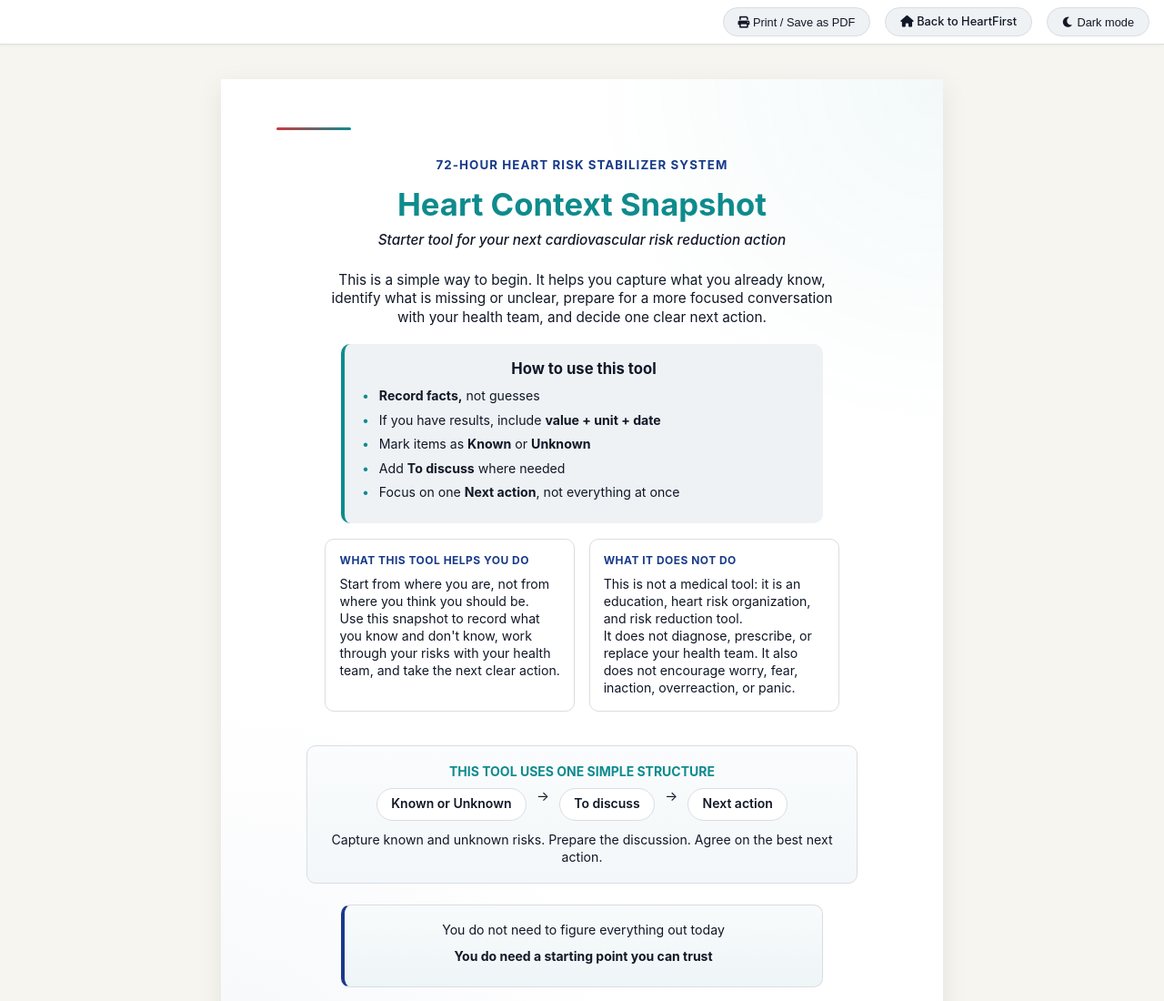
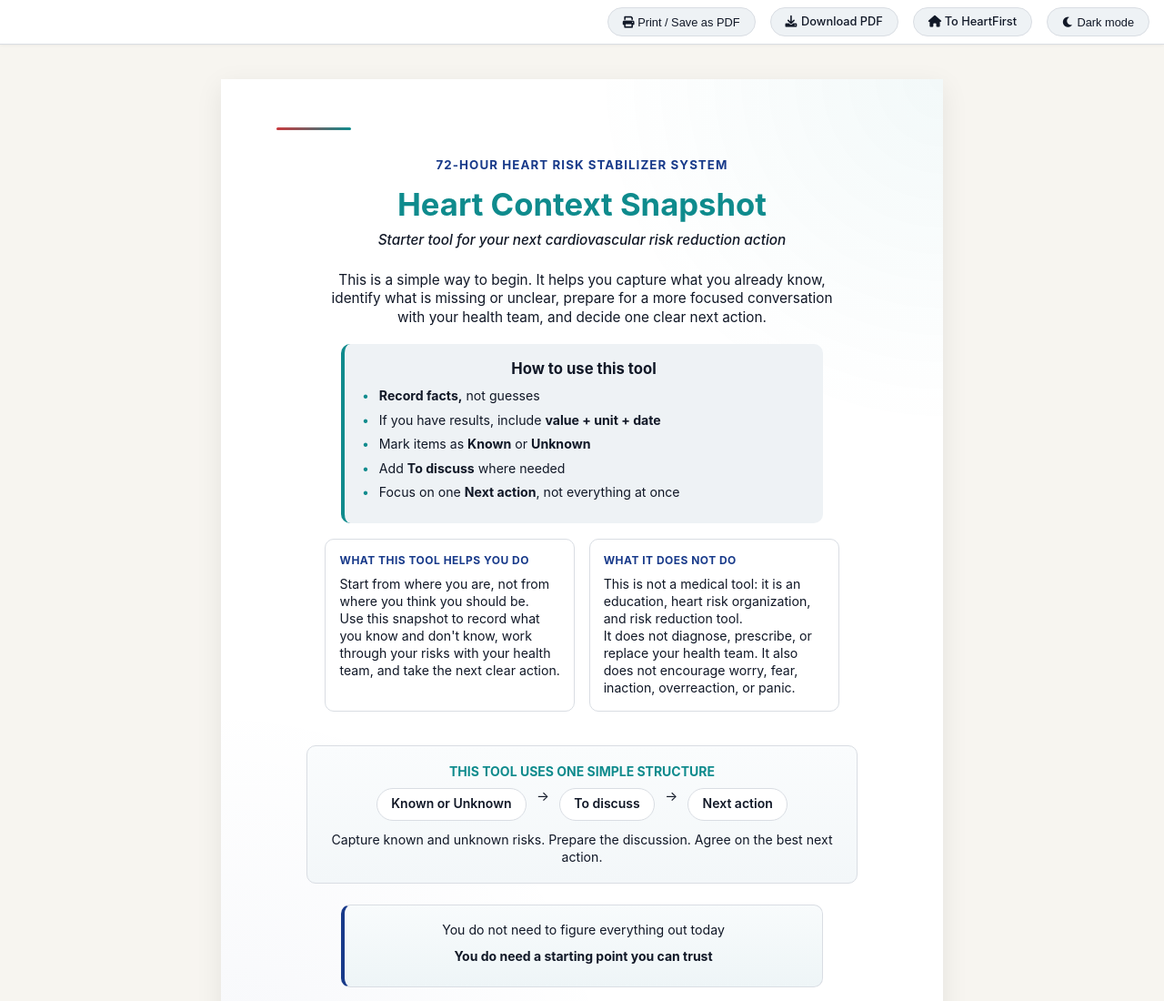
Before and after one commit to valentina-biancu/snapshot, a plain HTML site: page index.html in a window 1280 px wide. Shown: the top 1100 px of the page at 91% size. Drawn offline with Linux system fonts and the light colour scheme.

Commit message:
Update index.html

```diff
--- a/index.html
+++ b/index.html
@@ -440,7 +440,10 @@
 <body>
 <div class="toolbar">
   <button onclick="window.print()"><i class="fas fa-print"></i> Print / Save as PDF</button>
-  <a href="https://shyntesy.com"><i class="fas fa-home"></i> Back to HeartFirst</a>
+  <a href="snapshot.pdf" download style="background: var(--soft-bg); border: 1px solid var(--border-line); border-radius: 30px; padding: 0.4rem 1rem; text-decoration: none; color: var(--text-primary); font-size: 0.8rem; font-weight: 500; display: inline-flex; align-items: center; gap: 0.3rem;">
+    <i class="fas fa-download"></i> Download PDF
+  </a>
+  <a href="https://shyntesy.com"><i class="fas fa-home"></i> To HeartFirst</a>
   <button id="themeToggle"><i class="fas fa-moon"></i> Dark mode</button>
 </div>
 
```
